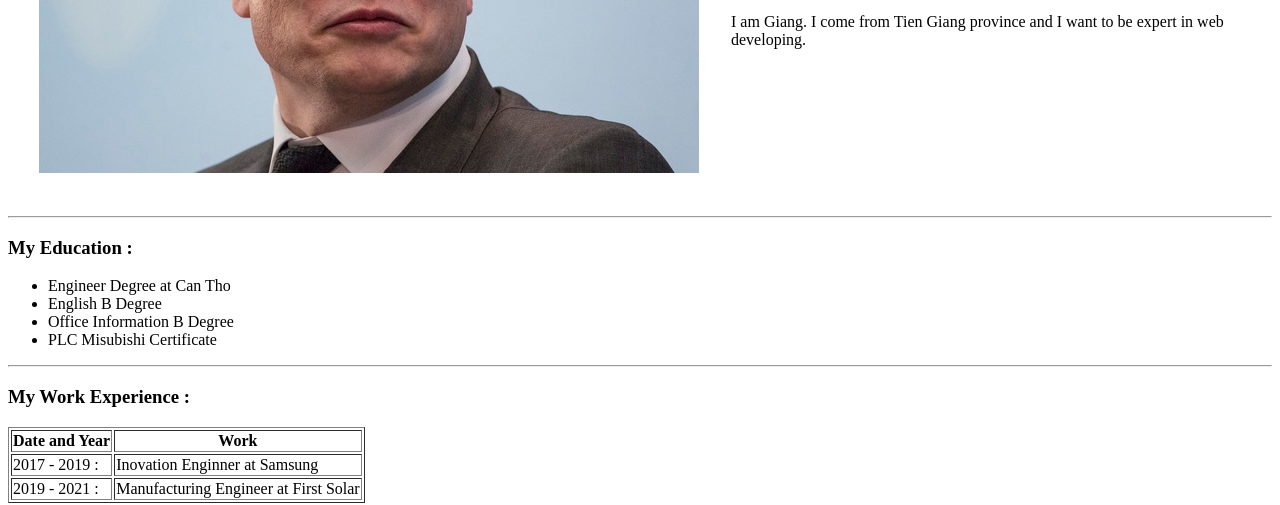
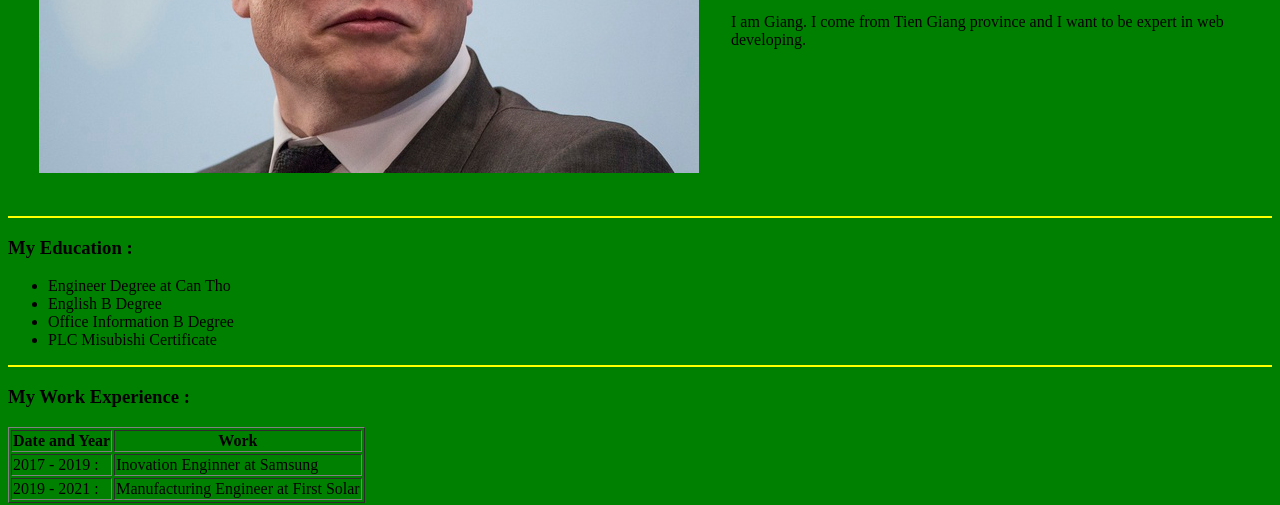
Before and after one commit to Van-Giang-Pro/Web-Development, a plain HTML site: page HTML - Personal Site/index.html in a window 1280 px wide. Shown: the part 306-811 px from the top of the page. Drawn offline with Linux system fonts and the light colour scheme.

Commit message:
Background Body And Border

```diff
--- a/HTML - Personal Site/index.html
+++ b/HTML - Personal Site/index.html
@@ -6,6 +6,18 @@
   <meta charset="utf-8">
   <title>😀Personal Site Of Giang 😀</title>
 </head>
+
+<style>
+  body {
+    background-color: green;
+  }
+
+  hr {
+    background-color: yellow;
+    border-style: none;
+    height: 2px
+  }
+</style>
 
 <body>
   <table cellspacing=30>
```
